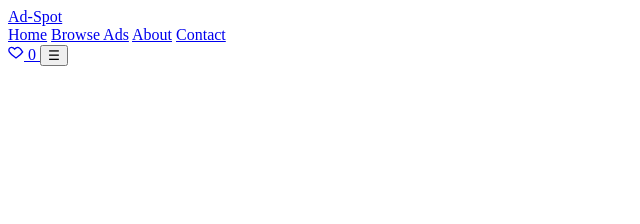
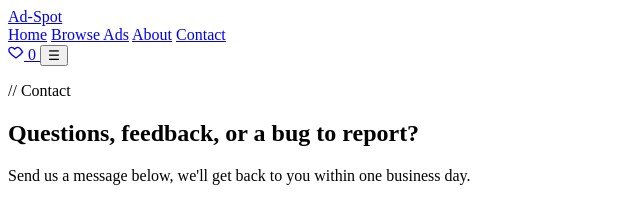
Before and after one commit to Drizzy676/ad-spot, a plain HTML site: page contact.html in a window 1280 px wide. Shown: the whole page, without its empty margins (0-640 px from the left). Drawn offline with Linux system fonts and the light colour scheme.

Commit message:
added page-hero section

```diff
--- a/contact.html
+++ b/contact.html
@@ -25,6 +25,13 @@
 </div>
 </header>
 
+<section class="page-hero">
+    <div class="wrap">
+        <p class="eyebrow-mono">// Contact</p>
+        <h1>Questions, feedback, or a bug to report?</h1>
+        <p>Send us a message below, we'll get back to you within one business day.</p>
+    </div>
+</section>
 
 </body>
 </html>
```
